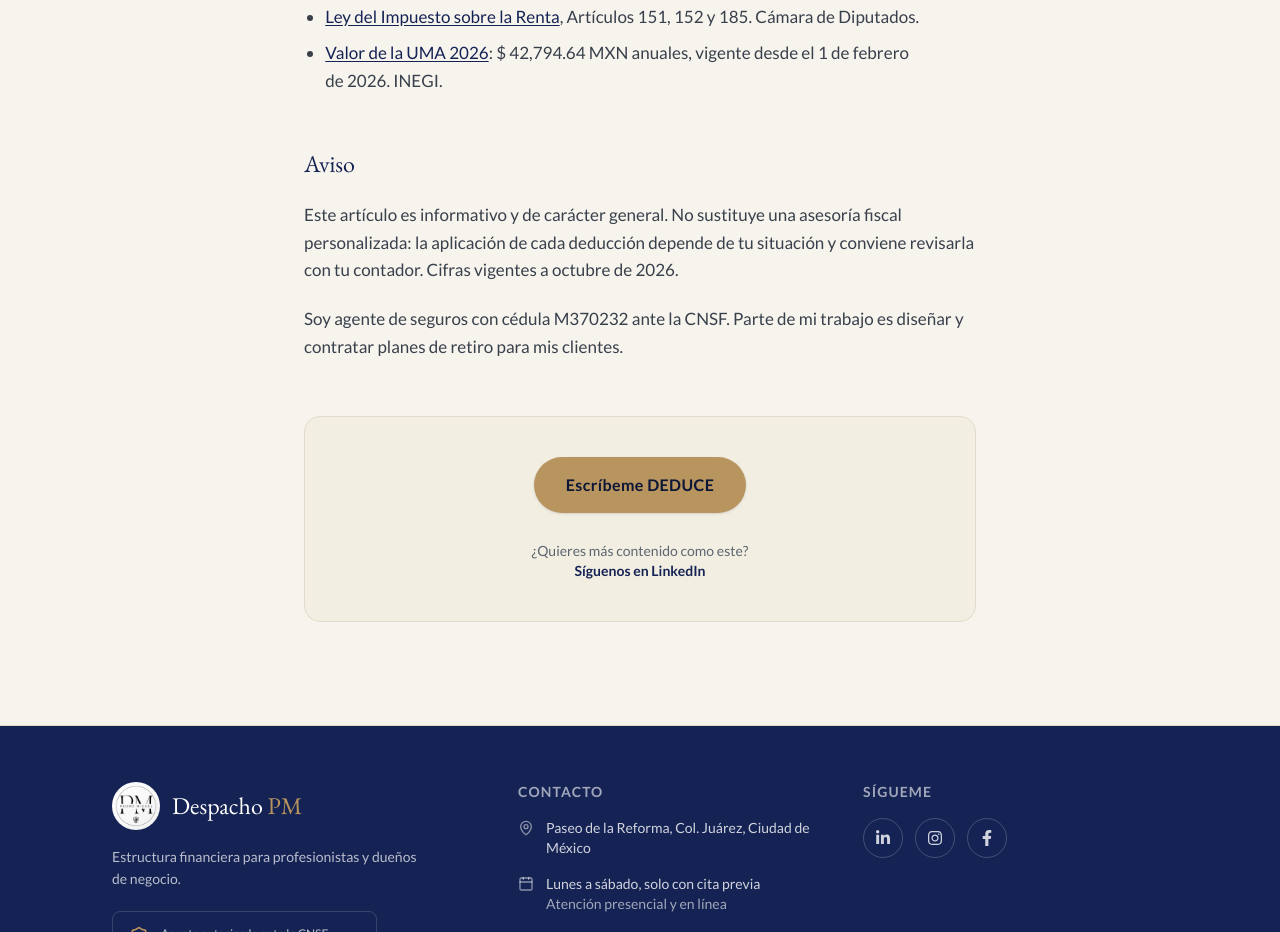
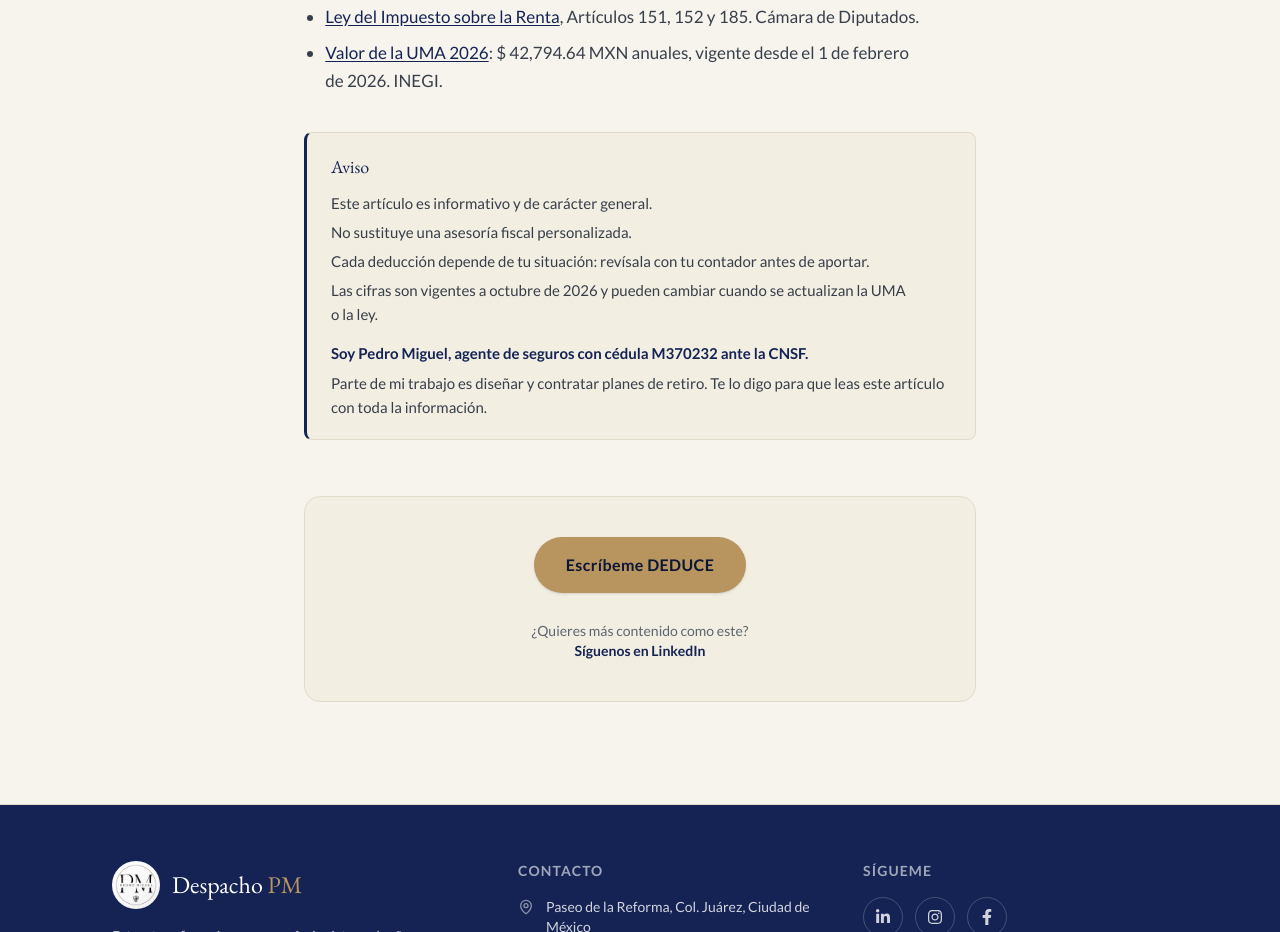
Before and after one commit to DESPACHOPM/despacho-pm-site, a Next.js app: page /articulos/isr-articulo-151-plan-personal-de-retiro in a window 1280 px wide. Shown: the part 3780-4712 px from the top of the page. Built offline with nearby package versions, Linux system fonts and the light colour scheme.

Commit message:
articulo ISR: aviso reescrito en formato de una idea por renglon, en recuadro
Co-Authored-By: Claude Opus 5.5 <noreply@anthropic.com>
Claude-Session: https://claude.ai/code/session_011DfBXZUFrKi14MiMQty1Gv

```diff
--- a/src/app/globals.css
+++ b/src/app/globals.css
@@ -184,3 +184,33 @@ h4,
     scroll-behavior: auto !important;
   }
 }
+
+/* Aviso al final de un artículo: recuadro discreto, una idea por renglón. */
+.prose-articulo .aviso-articulo {
+  margin-top: 2.5em;
+  padding: 1.25rem 1.5rem;
+  border: 1px solid var(--color-border);
+  border-left: 3px solid var(--color-primary);
+  border-radius: 0.5rem;
+  background: color-mix(in srgb, var(--color-surface-alt) 60%, transparent);
+  font-size: 15px;
+  line-height: 1.6;
+}
+
+.prose-articulo .aviso-articulo p {
+  margin-top: 0.35em;
+}
+
+.prose-articulo .aviso-articulo .aviso-titulo {
+  margin-top: 0;
+  margin-bottom: 0.5em;
+  font-family: var(--font-heading);
+  font-size: 1.125rem;
+  color: var(--color-primary);
+}
+
+.prose-articulo .aviso-articulo .aviso-firma {
+  margin-top: 1em;
+  font-weight: 600;
+  color: var(--color-primary);
+}
--- a/src/content/articulos/isr-articulo-151-plan-personal-de-retiro.md
+++ b/src/content/articulos/isr-articulo-151-plan-personal-de-retiro.md
@@ -86,8 +86,12 @@ La sesión dura de 30 a 45 minutos, no tiene costo y sales con tus números clar
 - [Ley del Impuesto sobre la Renta](https://www.diputados.gob.mx/LeyesBiblio/pdf/LISR.pdf), Artículos 151, 152 y 185. Cámara de Diputados.
 - [Valor de la UMA 2026](https://www.inegi.org.mx/contenidos/saladeprensa/boletines/2026/uma/uma2026.pdf): $ 42,794.64 MXN anuales, vigente desde el 1 de febrero de 2026. INEGI.
 
-## Aviso
-
-Este artículo es informativo y de carácter general. No sustituye una asesoría fiscal personalizada: la aplicación de cada deducción depende de tu situación y conviene revisarla con tu contador. Cifras vigentes a octubre de 2026.
-
-Soy agente de seguros con cédula M370232 ante la CNSF. Parte de mi trabajo es diseñar y contratar planes de retiro para mis clientes.
+<aside class="aviso-articulo" aria-label="Aviso">
+<p class="aviso-titulo">Aviso</p>
+<p>Este artículo es informativo y de carácter general.</p>
+<p>No sustituye una asesoría fiscal personalizada.</p>
+<p>Cada deducción depende de tu situación: revísala con tu contador antes de aportar.</p>
+<p>Las cifras son vigentes a octubre de 2026 y pueden cambiar cuando se actualizan la UMA o la ley.</p>
+<p class="aviso-firma">Soy Pedro Miguel, agente de seguros con cédula M370232 ante la CNSF.</p>
+<p>Parte de mi trabajo es diseñar y contratar planes de retiro. Te lo digo para que leas este artículo con toda la información.</p>
+</aside>
```
